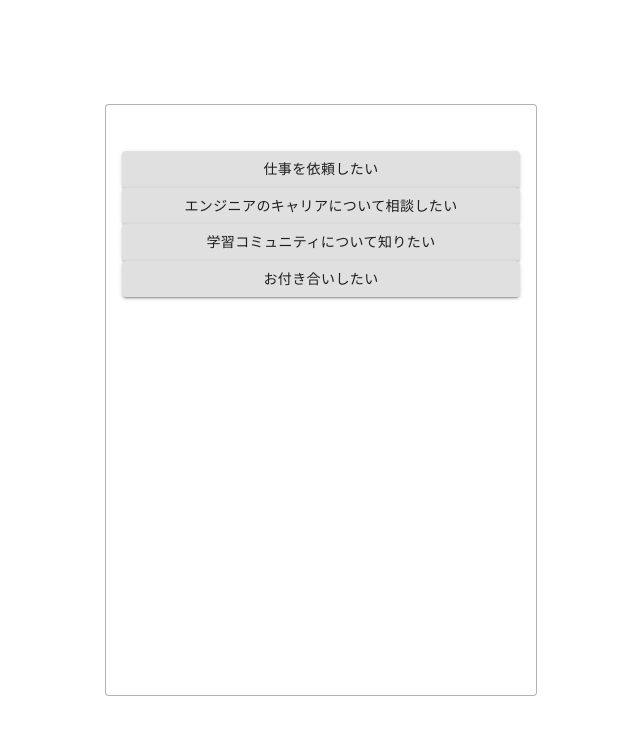
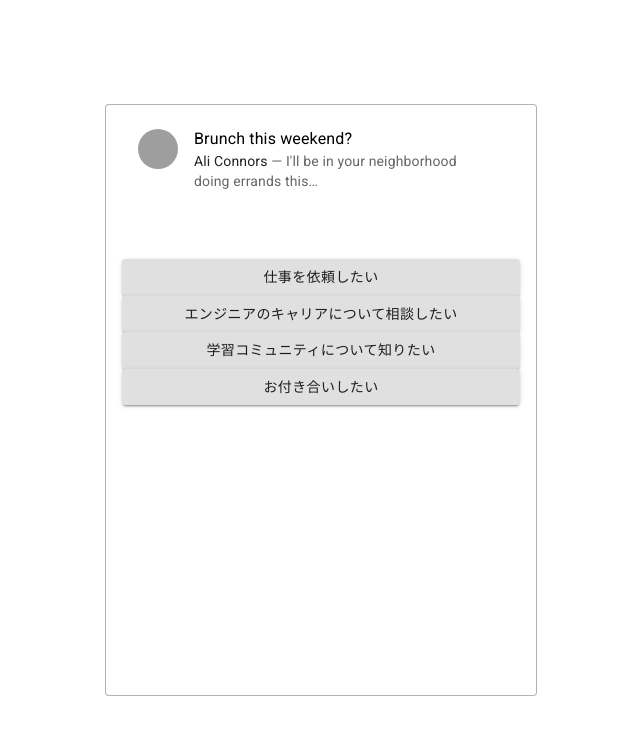
Before and after one commit to KOJI-YMB/chatbot-app, a React (Create React App) app: page / in a window 1280 px wide. Shown: the top 734 px of the page, without its empty margins (319-959 px from the left). Built offline with nearby package versions, Linux system fonts and the light colour scheme; grey boxes are pictures that could not be loaded.

Commit message:
Add @mui package.json

```diff
--- a/package.json
+++ b/package.json
@@ -3,9 +3,12 @@
   "version": "0.1.0",
   "private": true,
   "dependencies": {
+    "@emotion/react": "^11.8.2",
+    "@emotion/styled": "^11.8.1",
     "@material-ui/core": "^4.12.3",
     "@material-ui/icons": "^4.11.2",
     "@material-ui/system": "^4.12.1",
+    "@mui/material": "^5.5.1",
     "@testing-library/jest-dom": "^5.16.2",
     "@testing-library/react": "^12.1.4",
     "@testing-library/user-event": "^13.5.0",
--- a/public/index.html
+++ b/public/index.html
@@ -12,7 +12,7 @@
     <link rel="apple-touch-icon" href="%PUBLIC_URL%/logo192.png" />
     <link rel="manifest" href="%PUBLIC_URL%/manifest.json" />
     <link rel="stylesheet" href="https://fonts.googleapis.com/css?family=Roboto:300,400,500,700&display=swap" />
-    <link rel="stylesheet" href="https://fonts.googleapis.com/icon?family=Material+Icons"/>
+    <link rel="stylesheet" href="https://fonts.googleapis.com/icon?family=Material+Icons" />
     <title>Chatbot</title>
   </head>
   <body>
--- a/src/App.jsx
+++ b/src/App.jsx
@@ -1,6 +1,6 @@
 import React from 'react';
 import defaultDataset from './dataset';
-import { AnswersList } from './components';
+import { AnswersList, Chats } from './components';
 import './assets/styles/style.css';
 
 export default class App extends React.Component {
@@ -31,6 +31,7 @@
     return (
       <section className='c-section'>
         <div className='c-box'>
+          <Chats />
           <AnswersList answers={this.state.answers} />
         </div>
       </section>
--- /dev/null
+++ b/src/components/Chat.jsx
@@ -0,0 +1,9 @@
+import React from "react";
+
+const Chat = () => {
+  return (
+    <React.Fragment></React.Fragment>
+  )
+}
+
+export default Chat;
--- /dev/null
+++ b/src/components/Chats.jsx
@@ -0,0 +1,37 @@
+import React from 'react'
+import List from '@mui/material/List';
+import ListItem from '@mui/material/ListItem';
+import ListItemText from '@mui/material/ListItemText';
+import ListItemAvatar from '@mui/material/ListItemAvatar';
+import Avatar from '@mui/material/Avatar';
+import Typography from '@mui/material/Typography';
+
+const Chats = () => {
+  return (
+    <List sx={{ width: '100%', maxWidth: 360, bgcolor: 'background.paper' }}>
+    <ListItem alignItems="flex-start">
+      <ListItemAvatar>
+        <Avatar alt="Remy Sharp" src="/static/images/avatar/1.jpg" />
+      </ListItemAvatar>
+      <ListItemText
+        primary="Brunch this weekend?"
+        secondary={
+          <React.Fragment>
+            <Typography
+              sx={{ display: 'inline' }}
+              component="span"
+              variant="body2"
+              color="text.primary"
+            >
+              Ali Connors
+            </Typography>
+            {" — I'll be in your neighborhood doing errands this…"}
+          </React.Fragment>
+        }
+      />
+    </ListItem>
+    </List>
+  )
+}
+
+export default Chats;
--- a/src/components/index.js
+++ b/src/components/index.js
@@ -1,2 +1,4 @@
 export { default as AnswersList } from './AnswersList'
-export  {default as Answer } from './Answer'
+export { default as Answer } from './Answer'
+export { default as Chats } from './Chats'
+export { default as Chat } from './Chat'
```
Also changed, not shown: 1 other file (tests, documents, lock files or other folders).
